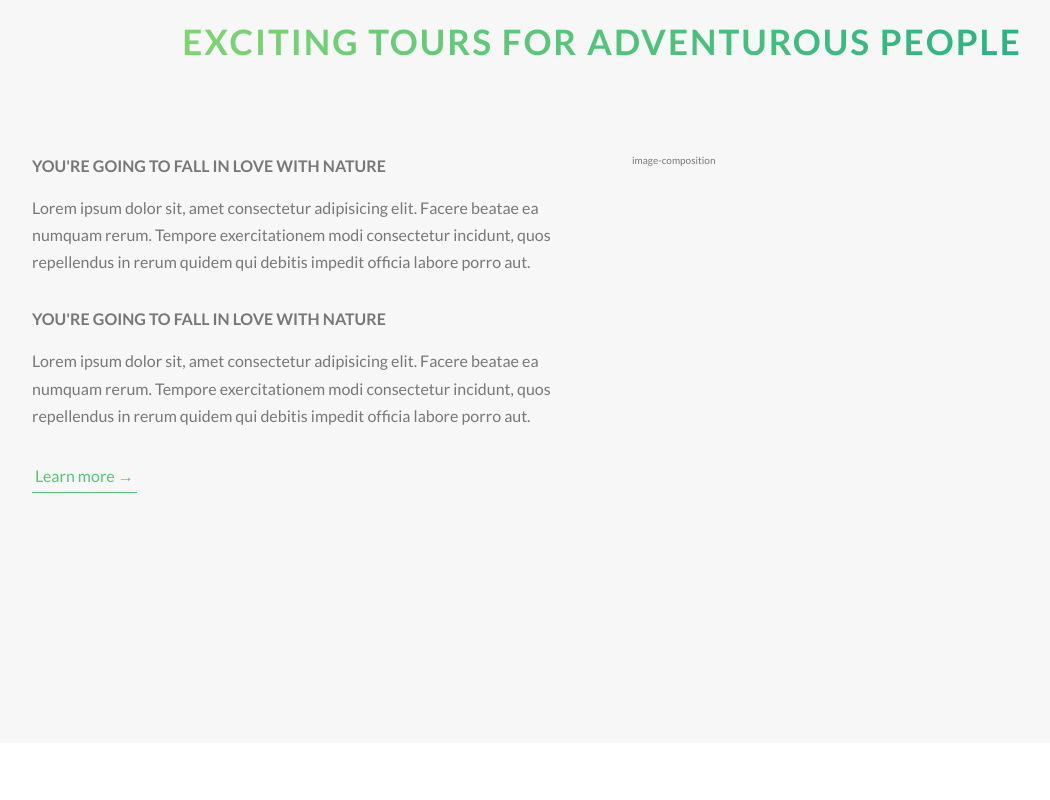
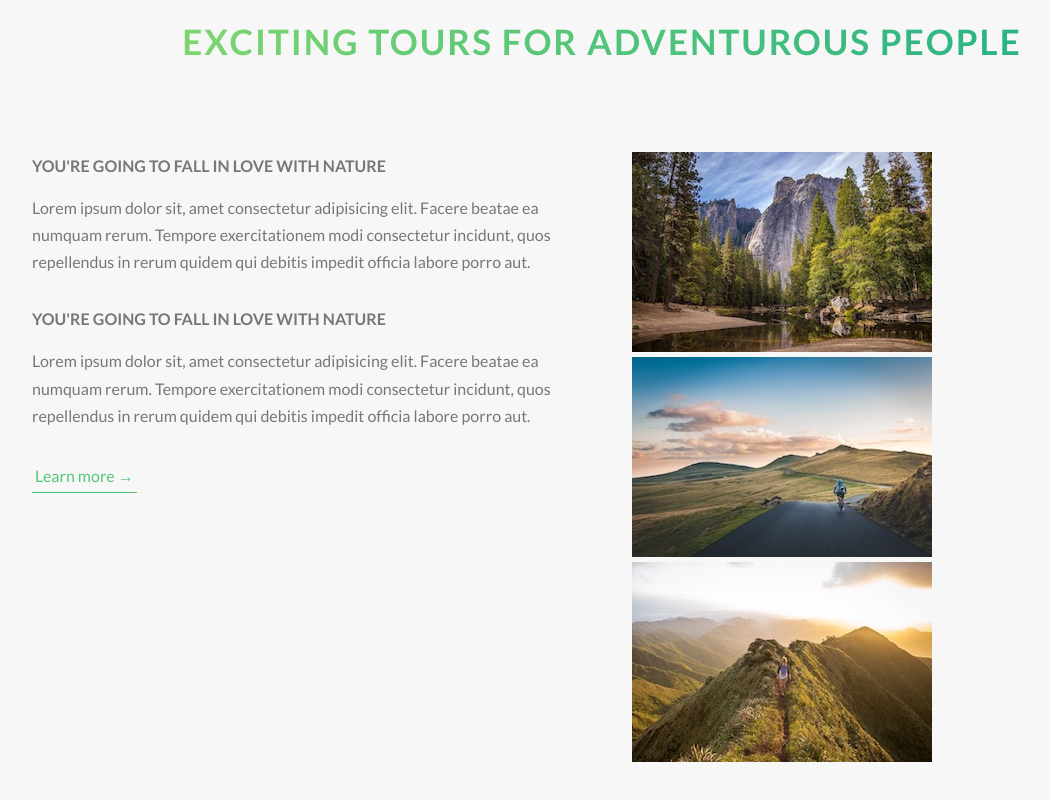
Before and after one commit to Asif-newaz/nature-tours, a website: page index.html in a window 1280 px wide. Shown: the part 868-1668 px from the top of the page, without its empty margins (38-1088 px from the left). Before the commit the page ends 1641 px from the top, so only its background shows below. Drawn offline with Linux system fonts and the light colour scheme.

Commit message:
Added some markup

```diff
--- a/index.html
+++ b/index.html
@@ -69,7 +69,23 @@
                         <a href="#" class="btn-text">Learn more &rarr;</a>
                     </div>
                     <div class="col-1-of-2">
-                        image-composition
+                        <div class="composition">
+                            <img
+                                src="img/nat-1.jpg"
+                                alt="Photo 1"
+                                class="composition__photo composition__photo--p1"
+                            />
+                            <img
+                                src="img/nat-2.jpg"
+                                alt="Photo 2"
+                                class="composition__photo composition__photo--p2"
+                            />
+                            <img
+                                src="img/nat-3.jpg"
+                                alt="Photo 3"
+                                class="composition__photo composition__photo--p3"
+                            />
+                        </div>
                     </div>
                 </div>
             </section>
--- a/sass/main.scss
+++ b/sass/main.scss
@@ -8,6 +8,7 @@
 @import 'base/utilities';
 
 @import 'components/button';
+@import 'components/composition';
 
 @import 'layout/grid';
 @import 'layout/header';
```
Also changed, not shown: sass/components/_composition.scss (added).
